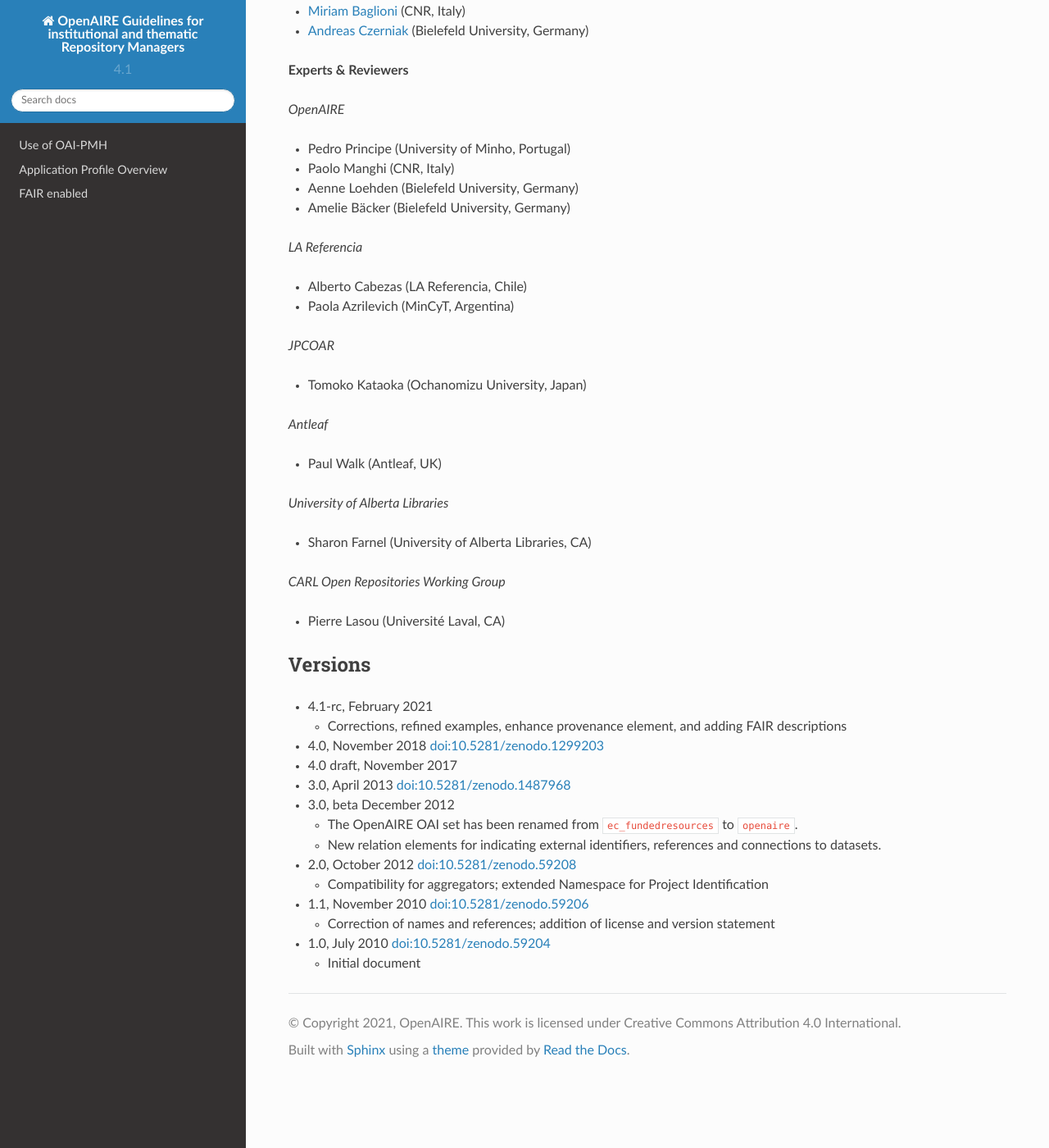
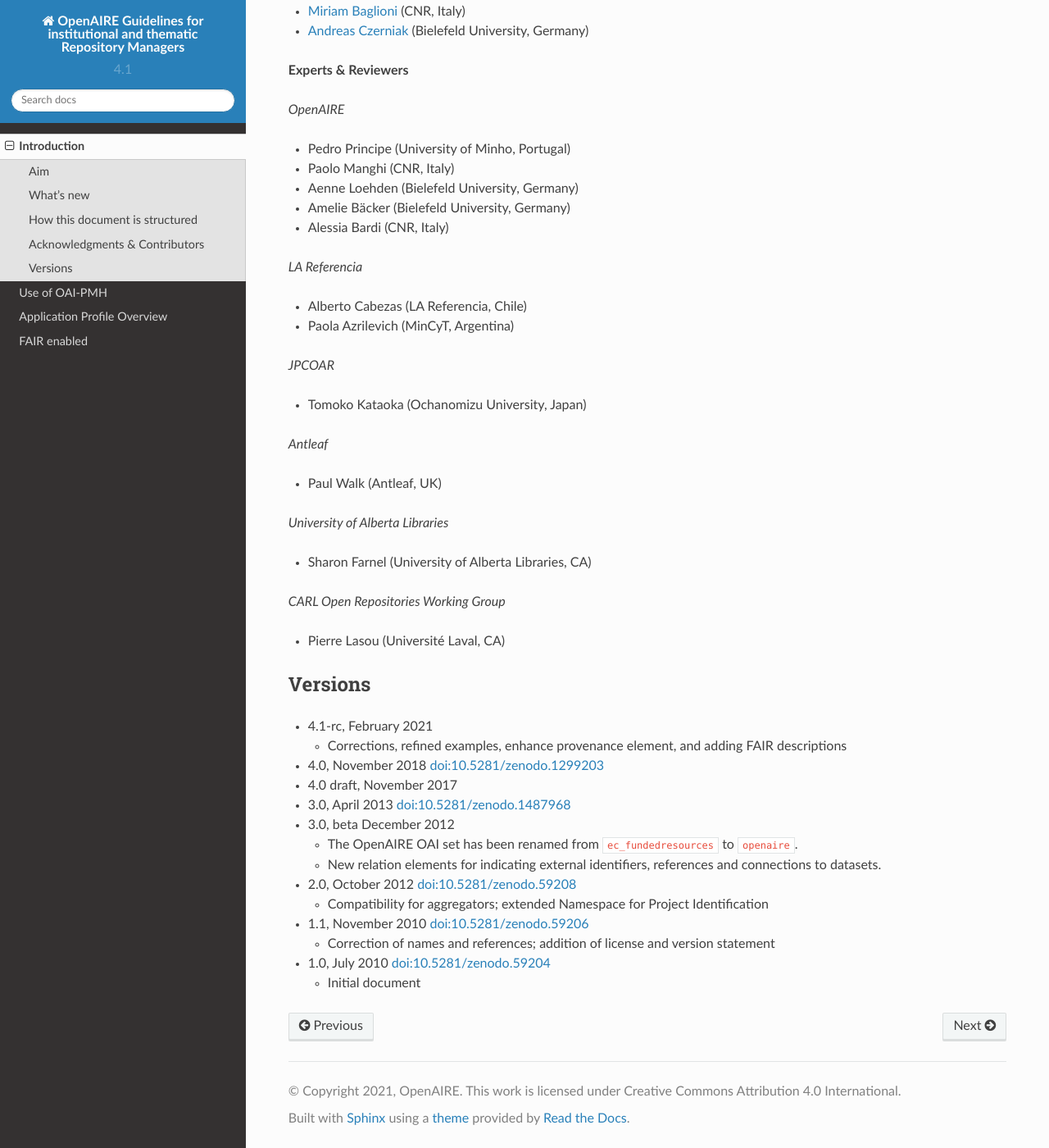
Before and after one commit to openaire/guidelines-literature-repositories, a Sphinx documentation site: the page built from docs/introduction.rst, in a window 1280 px wide and 1400 px high, scrolled down 1607 px. Shown: the whole window at 82% size. Built offline with Sphinx 7.4.7 and the Read the Docs theme 2.0.0, drawn with Linux system fonts in a browser that asks for light colours; pages that are not in the unit, such as notebooks, are missing from menus; a script that is not in the unit is left out.

Commit message:
add reviewer

```diff
--- a/docs/index.rst
+++ b/docs/index.rst
@@ -7,7 +7,7 @@
 .. toctree::
    :maxdepth: 1
 
-   introductions
+   introduction
    use_of_oai_pmh
    application_profile
    fair_enabled
--- a/docs/introduction.rst
+++ b/docs/introduction.rst
@@ -84,6 +84,8 @@
 * Paolo Manghi (CNR, Italy)
 * Aenne Loehden (Bielefeld University, Germany)
 * Amelie Bäcker (Bielefeld University, Germany)
+* Alessia Bardi (CNR, Italy)
+
 
 *LA Referencia*
 
```
